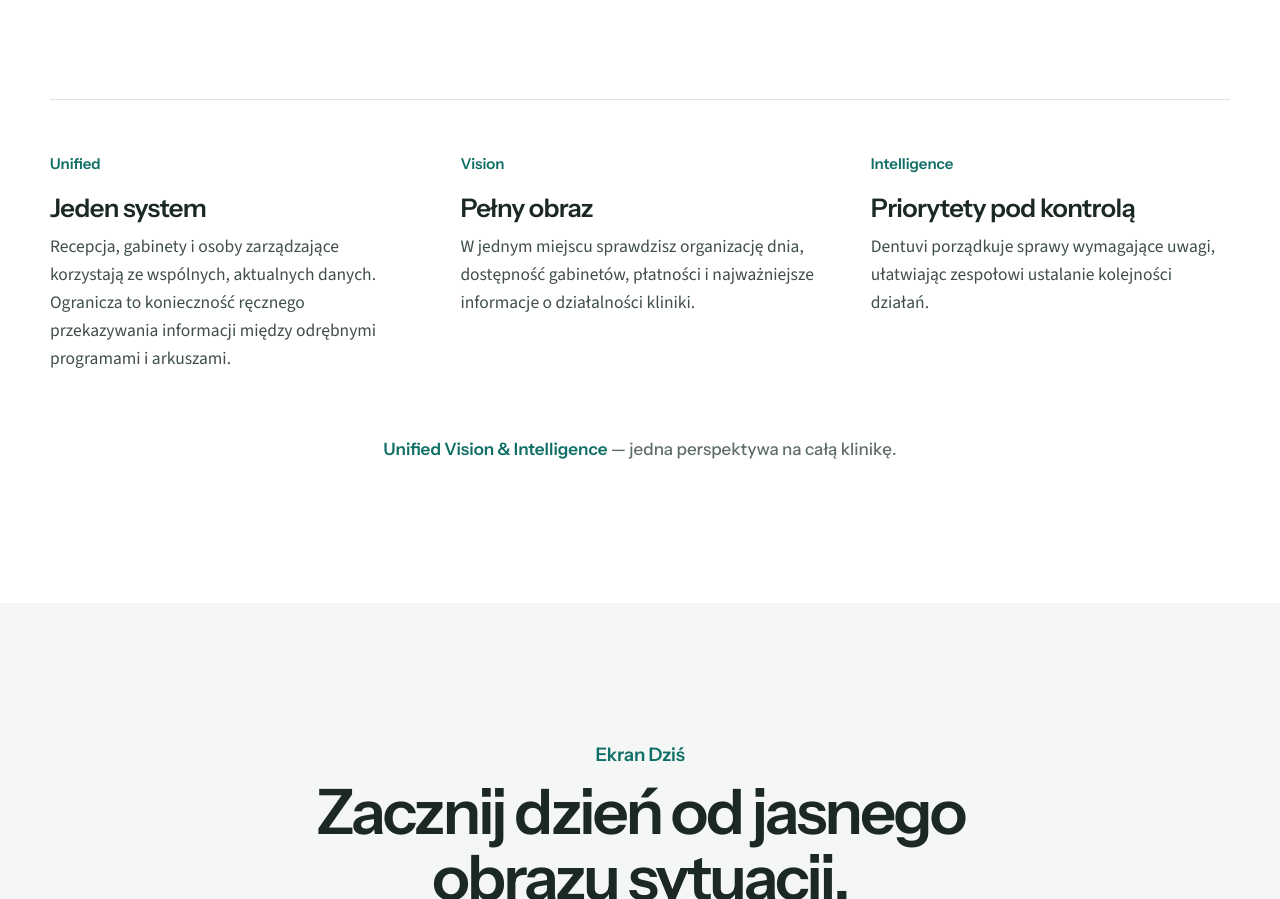
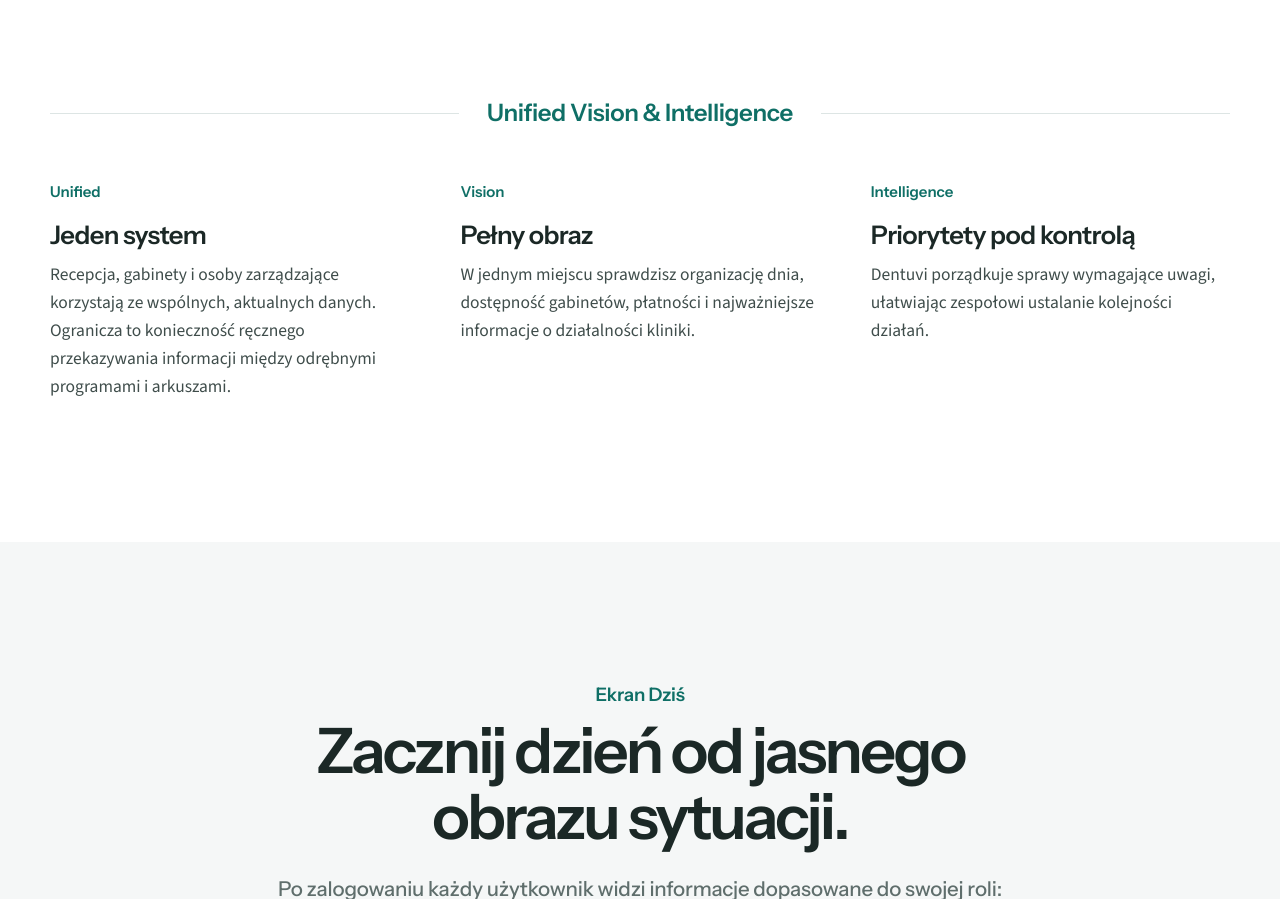
Before and after one commit to bitsbusko-cmd/dentuvi-www, a website: page public/index.html in a window 1280 px wide. Shown: the part 1986-2885 px from the top of the page. Drawn offline with Linux system fonts and the light colour scheme.

Commit message:
Sekcja „Zarządzanie kliniką”: hasło Unified Vision & Intelligence nad kolumnami
Hasło na środku linii oddzielającej opis od kolumn Unified, Vision,
Intelligence; usunięty dopisek pod kolumnami.

Co-Authored-By: Claude Opus 5.5 <noreply@anthropic.com>
Claude-Session: https://claude.ai/code/session_013ULRzyk52FW8RG4ig33BLA

```diff
--- a/public/assets/css/site.css
+++ b/public/assets/css/site.css
@@ -142,12 +142,12 @@ body.nav-open .menu-btn .bars::after{top:5px;transform:rotate(-45deg)}
 .mani .lbl{text-align:center;margin-bottom:16px}
 .big{max-width:960px;margin:clamp(30px,3.2vw,44px) auto 0;font:500 clamp(19px,1.8vw,26px)/1.5 var(--d);letter-spacing:-.016em;color:var(--muted);text-align:center}
 .big b{font-weight:600;color:var(--ink)}
-.uvi{display:grid;grid-template-columns:repeat(3,minmax(0,1fr));gap:32px clamp(28px,4vw,56px);margin-top:clamp(64px,8vw,112px);padding-top:clamp(36px,4vw,52px);border-top:1px solid var(--line)}
+.uvi-title{display:flex;align-items:center;gap:clamp(16px,2.4vw,28px);margin-top:clamp(64px,8vw,112px);color:var(--teal-ink);font:600 clamp(19px,1.9vw,24px)/1.2 var(--d);letter-spacing:-.015em;white-space:nowrap}
+.uvi-title::before,.uvi-title::after{content:"";flex:1;height:1px;background:var(--line)}
+.uvi{display:grid;grid-template-columns:repeat(3,minmax(0,1fr));gap:32px clamp(28px,4vw,56px);margin-top:clamp(36px,4vw,52px)}
 .uvi .k{font:600 15px/1 var(--d);color:var(--teal-ink)}
 .uvi h3{margin-top:14px;font-size:clamp(22px,2vw,27px);line-height:1.2;letter-spacing:-.025em}
 .uvi p{margin-top:10px;color:var(--ink-2);font-size:17.5px}
-.uvi-note{margin-top:clamp(40px,5vw,64px);text-align:center;color:var(--muted);font:500 17px/1.45 var(--d)}
-.uvi-note span{font-weight:600;color:var(--teal-ink)}
 
 /* ekran Dziś: zbliżenie i karta gabinetów */
 .dz{position:relative;max-width:1080px;margin:clamp(48px,6vw,84px) auto 0;padding:0 16% 7% 0}
--- a/public/index.html
+++ b/public/index.html
@@ -27,7 +27,7 @@
 <link rel="preload" href="assets/fonts/instrument-sans-latin.woff2" as="font" type="font/woff2" crossorigin>
 <link rel="preload" href="assets/fonts/instrument-sans-pl.woff2" as="font" type="font/woff2" crossorigin>
 <link rel="preload" href="assets/fonts/source-sans-3-latin.woff2" as="font" type="font/woff2" crossorigin>
-<link rel="stylesheet" href="assets/css/site.css?v=d01870b631">
+<link rel="stylesheet" href="assets/css/site.css?v=36436d4293">
 <script type="application/ld+json">
 {
  "@context": "https://schema.org",
@@ -220,12 +220,12 @@
     <p class="lbl rv">Zarządzanie kliniką</p>
     <h2 class="h2 rv" id="h-mani">Uporządkowane procesy.<br> Pełniejsza kontrola nad kliniką.</h2>
     <p class="big rv"><b>Prowadzenie kliniki to znacznie więcej niż kalendarz wizyt.</b> To koordynacja pracy zespołu, gabinetów, materiałów, płatności i relacji z pacjentami. Gdy informacje są rozproszone, łatwo stracić czas i przeoczyć ważne sprawy. <b>Dentuvi porządkuje sposób zarządzania kliniką:</b> łączy codzienną pracę zespołu z danymi o pacjentach, organizacji i finansach, aby ułatwić podejmowanie decyzji i skupiać uwagę na tym, co wymaga działania.</p>
+    <p class="uvi-title rv" lang="en">Unified Vision &amp; Intelligence</p>
     <div class="uvi rv">
       <div><span class="k" lang="en">Unified</span><h3>Jeden system</h3><p>Recepcja, gabinety i osoby zarządzające korzystają ze wspólnych, aktualnych danych. Ogranicza to konieczność ręcznego przekazywania informacji między odrębnymi programami i arkuszami.</p></div>
       <div><span class="k" lang="en">Vision</span><h3>Pełny obraz</h3><p>W jednym miejscu sprawdzisz organizację dnia, dostępność gabinetów, płatności i najważniejsze informacje o działalności kliniki.</p></div>
       <div><span class="k" lang="en">Intelligence</span><h3>Priorytety pod kontrolą</h3><p>Dentuvi porządkuje sprawy wymagające uwagi, ułatwiając zespołowi ustalanie kolejności działań.</p></div>
     </div>
-    <p class="uvi-note"><span lang="en">Unified Vision &amp; Intelligence</span> — jedna perspektywa na całą klinikę.</p>
   </div>
 </section>
 
```
Also changed, not shown: public/404.html (+1 -1 lines), public/polityka-prywatnosci.html (+1 -1 lines), src/index.html (+1 -1 lines).
